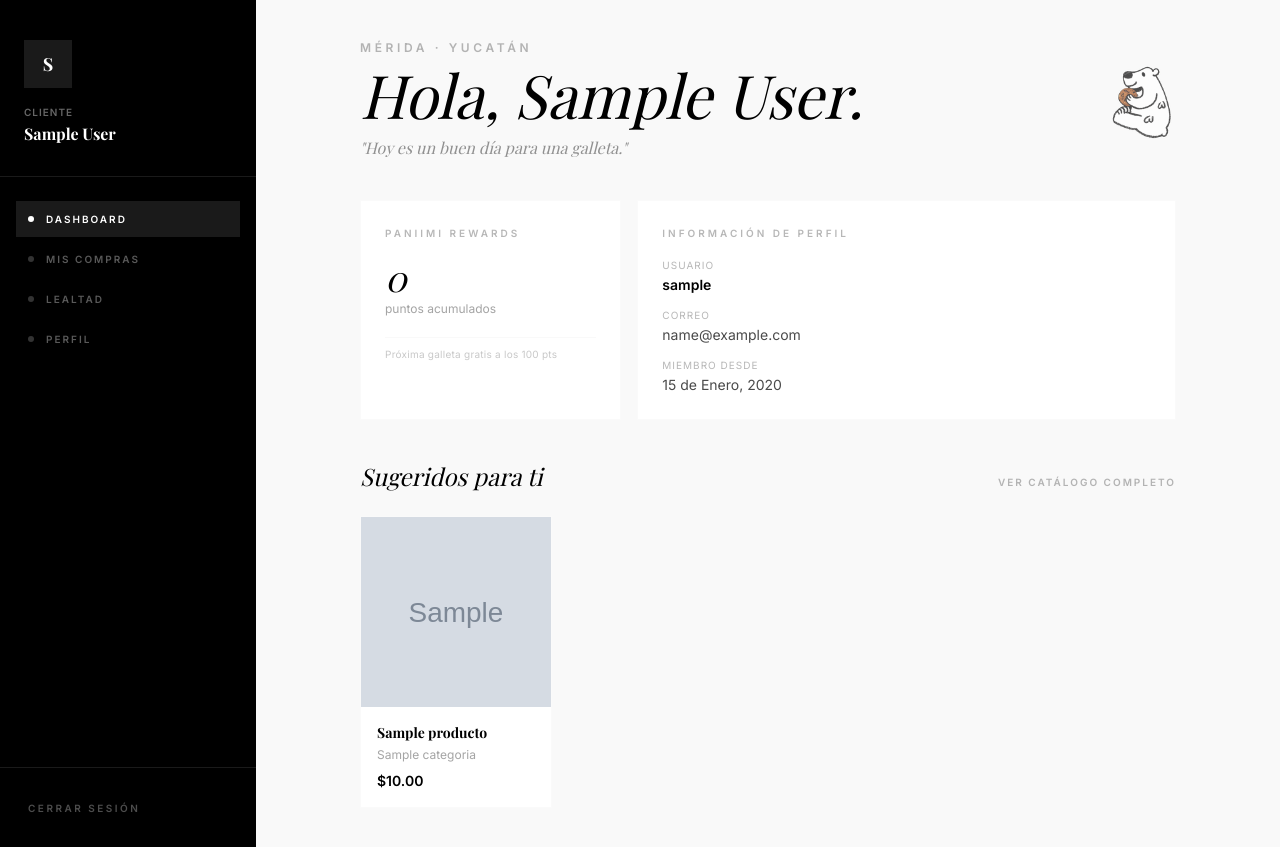
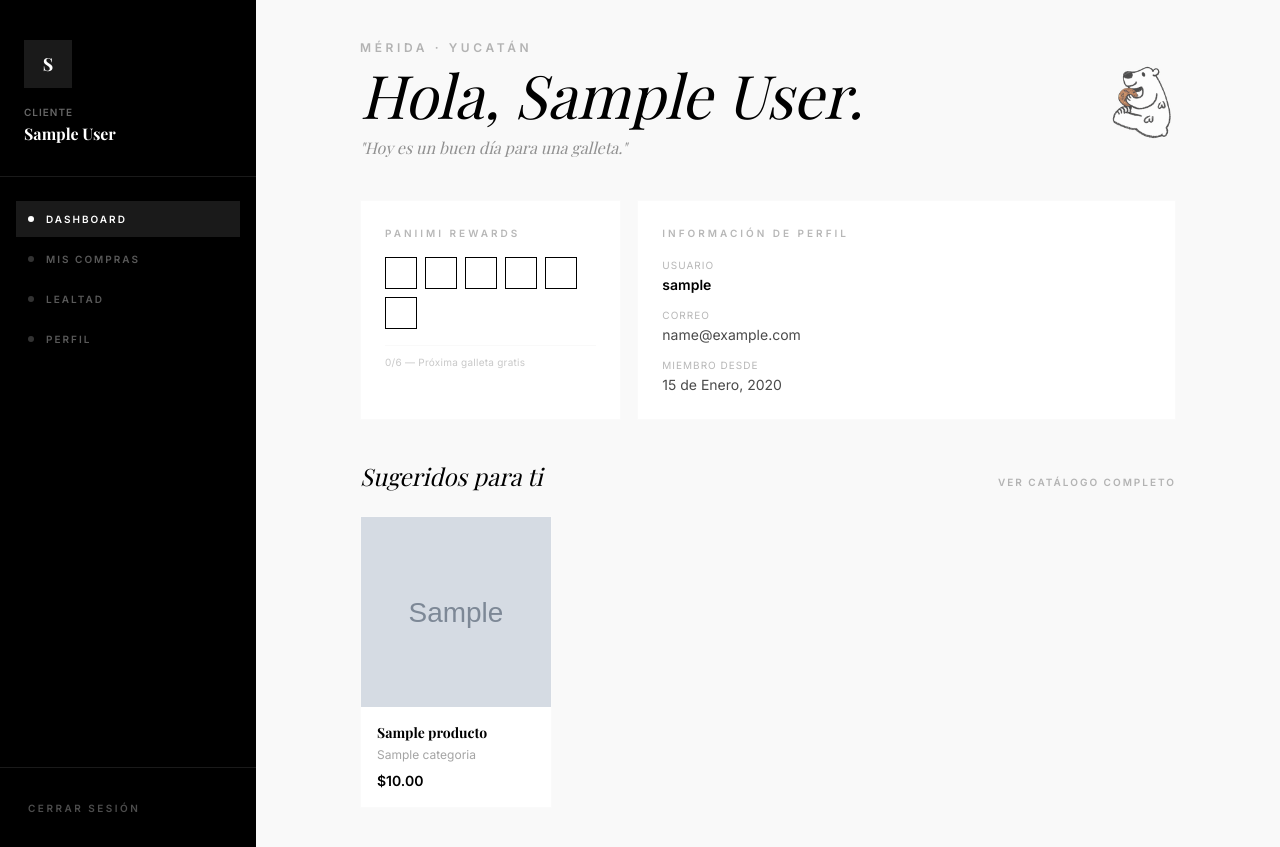
Before and after one commit to LTCBlackjack/panimii-bakery, a Django app: page /mi-cuenta/ in a window 1280 px wide. Shown: the part 73-920 px from the top of the page. Run offline with Django 5.2, Linux system fonts and the light colour scheme; a user stored in the database is signed in; tables that the repository leaves empty hold one stand-in row (values such as "Sample post"); grey boxes marked "Sample" are stand-in pictures; some libraries are stand-ins or nearby versions; some web fonts are replaced.

Commit message:
fix: Sync rewards card — replace '0 pts' text with stamp boxes matching Lealtad tab

```diff
--- a/templates/dashboard.html
+++ b/templates/dashboard.html
@@ -121,17 +121,27 @@
                     <p class="font-sans text-[10px] font-semibold tracking-[.3em] uppercase text-secondary/40 mb-4">
                         Paniimi Rewards
                     </p>
-                    <p class="font-serif italic text-4xl font-normal text-primary mb-1">
-                        {{ puntos_lealtad }}
-                    </p>
-                    <p class="font-sans text-xs text-secondary/50">puntos acumulados</p>
-                    <div class="mt-5 h-px bg-neutral w-full relative">
-                        <div class="absolute top-0 left-0 h-px bg-primary" style="width:0%"></div>
+                    <!-- Stamps — mismos que en la pestaña Lealtad -->
+                    <div class="flex gap-2 flex-wrap mb-4">
+                        {% for i in "123456" %}
+                        <div class="w-8 h-8 border border-primary flex items-center justify-center
+                                    transition-colors duration-200
+                                    {% if forloop.counter <= puntos_lealtad %}bg-primary{% endif %}">
+                            {% if forloop.counter <= puntos_lealtad %}
+                            <span class="text-white text-xs leading-none">✓</span>
+                            {% endif %}
+                        </div>
+                        {% endfor %}
+                    </div>
+                    <div class="h-px bg-neutral w-full relative">
+                        <div class="absolute top-0 left-0 h-px bg-primary transition-all duration-500"
+                             style="width: {% widthratio puntos_lealtad 6 100 %}%"></div>
                     </div>
                     <p class="font-sans text-[10px] text-secondary/30 mt-2 tracking-wide">
-                        Próxima galleta gratis a los 100 pts
+                        {{ puntos_lealtad }}/6 — Próxima galleta gratis
                     </p>
                 </div>
+
 
                 <div class="bg-surface border border-neutral/80 p-6 dash-card sm:col-span-2">
                     <p class="font-sans text-[10px] font-semibold tracking-[.3em] uppercase text-secondary/40 mb-4">
```
